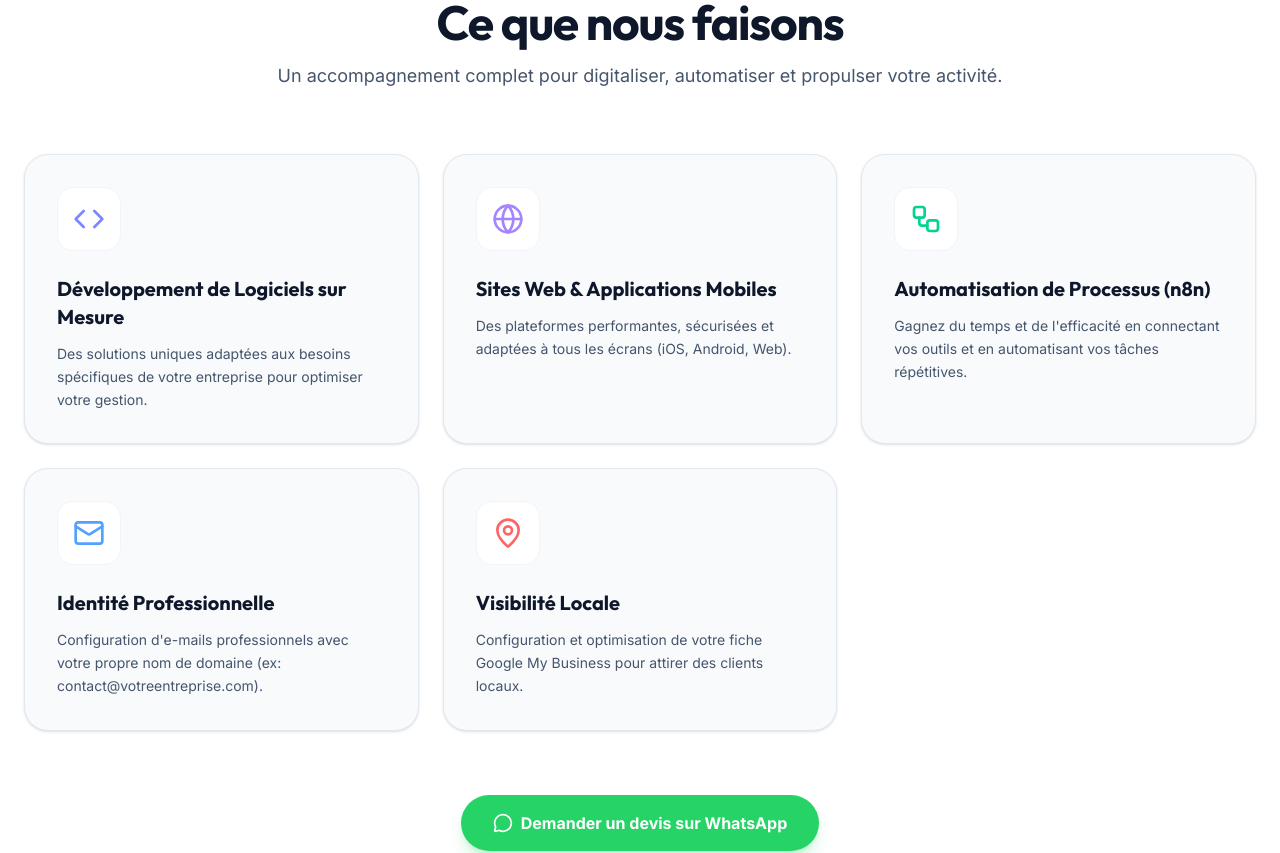
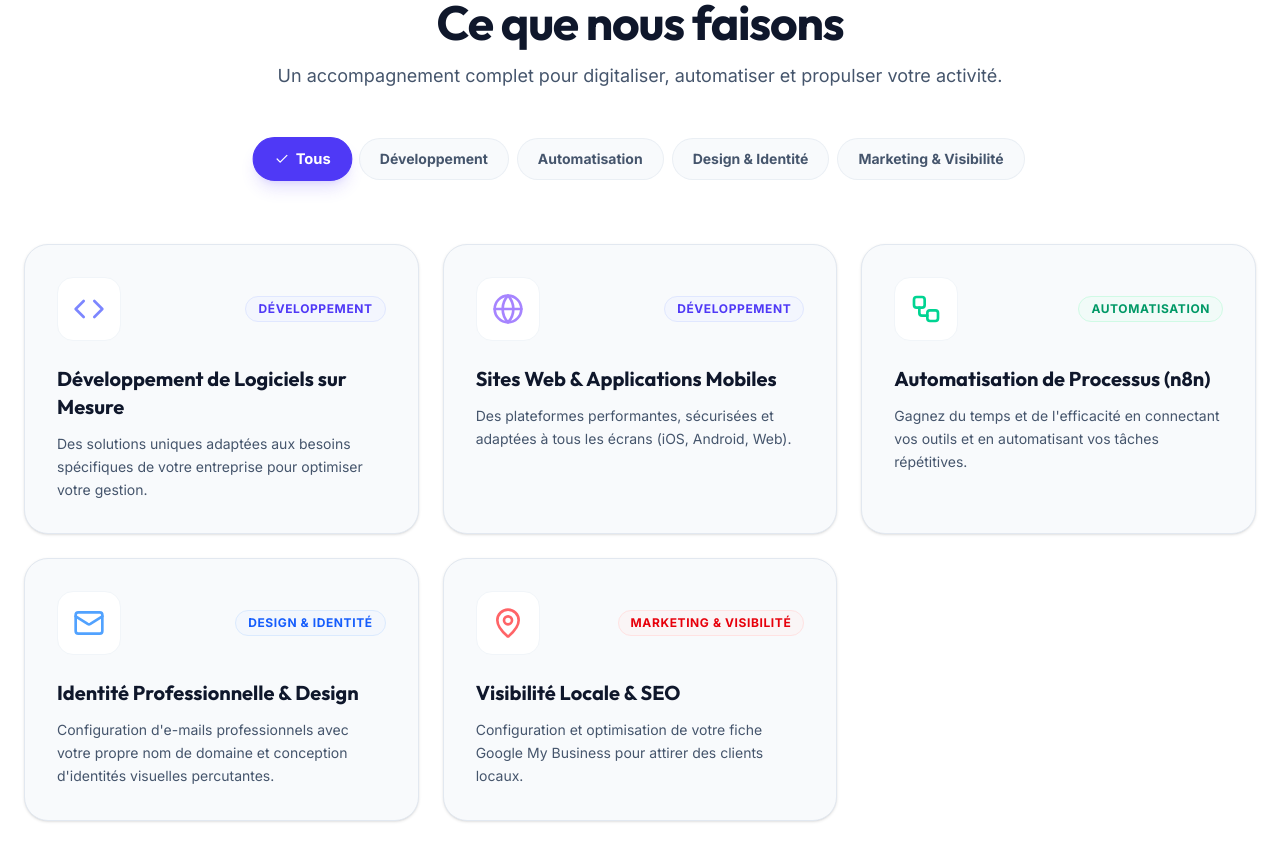
Before and after one commit to cherifadiatta-hardsoft/HardSoft-Technologies-, a React (Vite) app: page / in a window 1280 px wide. Shown: the part 1860-2713 px from the top of the page. Built offline with nearby package versions, Linux system fonts and the light colour scheme.

Commit message:
feat: enhance UI features and build configuration
- Add legacy build scripts for Node compatibility
- Improve FAQ search empty state with filter reset
- Add category filtering to services section
- Implement Google Calendar URL generation for bookings

```diff
--- a/package.json
+++ b/package.json
@@ -9,7 +9,9 @@
   "scripts": {
     "dev": "tsx server.ts",
     "build": "vite build && esbuild server.ts --bundle --platform=node --format=cjs --packages=external --sourcemap --outfile=dist/server.cjs",
+    "build:legacy": "NODE_OPTIONS=--openssl-legacy-provider vite build && NODE_OPTIONS=--openssl-legacy-provider esbuild server.ts --bundle --platform=node --format=cjs --packages=external --sourcemap --outfile=dist/server.cjs",
     "start": "node dist/server.cjs",
+    "start:legacy": "NODE_OPTIONS=--openssl-legacy-provider node dist/server.cjs",
     "preview": "vite preview",
     "lint": "tsc --noEmit"
   },
--- a/src/components/FAQ.tsx
+++ b/src/components/FAQ.tsx
@@ -130,9 +130,38 @@ export default function FAQ() {
               </div>
             ))
           ) : (
-            <div className="text-center py-10 text-slate-500 dark:text-slate-400">
-              <p>Aucun résultat trouvé pour "{searchQuery}".</p>
-            </div>
+            <motion.div
+              initial={{ opacity: 0, y: 10 }}
+              animate={{ opacity: 1, y: 0 }}
+              className="text-center py-16 px-6 bg-slate-50 dark:bg-slate-900/45 border border-dashed border-slate-200 dark:border-slate-800 rounded-3xl"
+            >
+              <div className="text-4xl mb-4 select-none">🔍</div>
+              <h3 className="font-display font-bold text-lg text-slate-800 dark:text-white mb-2">
+                Aucune question ne correspond à votre recherche
+              </h3>
+              <p className="text-sm text-slate-600 dark:text-slate-400 max-w-md mx-auto mb-6">
+                Nous n'avons trouvé aucun résultat pour « <strong className="text-indigo-500">{searchQuery}</strong> » dans la catégorie « <strong className="text-indigo-500">{selectedCategory}</strong> ». Essayez d'utiliser des termes différents ou de réinitialiser la recherche.
+              </p>
+              <div className="flex flex-wrap items-center justify-center gap-3">
+                {(searchQuery || selectedCategory !== 'Toutes') && (
+                  <button
+                    onClick={() => {
+                      setSearchQuery('');
+                      setSelectedCategory('Toutes');
+                    }}
+                    className="px-5 py-2.5 bg-indigo-600/10 hover:bg-indigo-600/20 text-indigo-600 dark:text-indigo-400 font-bold rounded-xl text-xs transition-all border border-indigo-200 dark:border-indigo-900/40 cursor-pointer active:scale-95"
+                  >
+                    Réinitialiser les filtres
+                  </button>
+                )}
+                <a
+                  href="#contact"
+                  className="px-5 py-2.5 bg-slate-900 hover:bg-slate-800 dark:bg-slate-850 dark:hover:bg-slate-800 text-white font-bold rounded-xl text-xs transition-all cursor-pointer active:scale-95 shadow-sm"
+                >
+                  Nous poser votre question
+                </a>
+              </div>
+            </motion.div>
           )}
         </div>
       </div>
--- a/src/components/Services.tsx
+++ b/src/components/Services.tsx
@@ -1,71 +1,128 @@
-import { motion } from 'motion/react';
-import { Code, Globe, Workflow, Mail, MapPin, MessageCircle } from 'lucide-react';
+import { useState } from 'react';
+import { motion, AnimatePresence } from 'motion/react';
+import { Code, Globe, Workflow, Mail, MapPin, MessageCircle, Check } from 'lucide-react';
 import { WHATSAPP_URL } from '../config';
+
+const categories = ['Tous', 'Développement', 'Automatisation', 'Design & Identité', 'Marketing & Visibilité'];
 
 const services = [
   {
     icon: <Code size={32} className="text-indigo-400" />,
     title: 'Développement de Logiciels sur Mesure',
     description: 'Des solutions uniques adaptées aux besoins spécifiques de votre entreprise pour optimiser votre gestion.',
+    category: 'Développement',
   },
   {
     icon: <Globe size={32} className="text-violet-400" />,
     title: 'Sites Web & Applications Mobiles',
     description: 'Des plateformes performantes, sécurisées et adaptées à tous les écrans (iOS, Android, Web).',
+    category: 'Développement',
   },
   {
     icon: <Workflow size={32} className="text-emerald-400" />,
     title: 'Automatisation de Processus (n8n)',
     description: 'Gagnez du temps et de l\'efficacité en connectant vos outils et en automatisant vos tâches répétitives.',
+    category: 'Automatisation',
   },
   {
     icon: <Mail size={32} className="text-blue-400" />,
-    title: 'Identité Professionnelle',
-    description: 'Configuration d\'e-mails professionnels avec votre propre nom de domaine (ex: contact@votreentreprise.com).',
+    title: 'Identité Professionnelle & Design',
+    description: 'Configuration d\'e-mails professionnels avec votre propre nom de domaine et conception d\'identités visuelles percutantes.',
+    category: 'Design & Identité',
   },
   {
     icon: <MapPin size={32} className="text-red-400" />,
-    title: 'Visibilité Locale',
+    title: 'Visibilité Locale & SEO',
     description: 'Configuration et optimisation de votre fiche Google My Business pour attirer des clients locaux.',
+    category: 'Marketing & Visibilité',
   },
 ];
 
 export default function Services() {
+  const [activeCategory, setActiveCategory] = useState('Tous');
+
+  const filteredServices = activeCategory === 'Tous'
+    ? services
+    : services.filter(service => service.category === activeCategory);
+
   return (
     <section
       id="services"
       data-seo-title="Nos Services | HardSoft Technologies"
       data-seo-description="Développement sur-mesure, automatisation n8n, création de sites web et applications mobiles."
-      className="py-24 relative"
+      className="py-24 relative overflow-hidden"
     >
       <div className="max-w-7xl 2xl:max-w-[1400px] 3xl:max-w-[1600px] mx-auto px-6">
-        <div className="text-center max-w-3xl mx-auto mb-16">
+        <div className="text-center max-w-3xl mx-auto mb-12">
           <h2 className="font-display text-3xl md:text-5xl 2xl:text-6xl font-bold mb-4 tracking-tight text-slate-900 dark:text-white">Ce que nous faisons</h2>
           <p className="text-slate-600 dark:text-slate-400 text-base md:text-lg 2xl:text-xl">
             Un accompagnement complet pour digitaliser, automatiser et propulser votre activité.
           </p>
         </div>
 
-        <div className="grid md:grid-cols-2 lg:grid-cols-3 gap-6 2xl:gap-8">
-          {services.map((service, index) => (
+        {/* Category Filters */}
+        <div className="flex flex-wrap items-center justify-center gap-2 mb-16 max-w-4xl mx-auto px-4">
+          {categories.map((cat) => {
+            const isActive = activeCategory === cat;
+            return (
+              <button
+                key={cat}
+                onClick={() => setActiveCategory(cat)}
+                className={`px-5 py-2.5 rounded-full text-xs sm:text-sm font-bold transition-all flex items-center gap-1.5 cursor-pointer border ${
+                  isActive
+                    ? 'bg-indigo-600 border-indigo-600 text-white shadow-lg shadow-indigo-600/15 scale-105'
+                    : 'bg-slate-50 dark:bg-slate-900 hover:bg-slate-100 dark:hover:bg-slate-800 border-slate-200/60 dark:border-slate-800 text-slate-600 dark:text-slate-400 hover:text-slate-900 dark:hover:text-white'
+                }`}
+              >
+                {isActive && <Check size={14} className="shrink-0" />}
+                <span>{cat}</span>
+              </button>
+            );
+          })}
+        </div>
+
+        {/* Services Grid with Animation */}
         <motion.div
-              key={index}
-              initial={{ opacity: 0, y: 20 }}
-              whileInView={{ opacity: 1, y: 0 }}
-              viewport={{ once: true }}
-              transition={{ delay: index * 0.1, duration: 0.5 }}
-              className="bg-slate-50 dark:bg-slate-900 border border-slate-200 dark:border-slate-800 rounded-3xl p-8 2xl:p-10 hover:-translate-y-1 hover:border-indigo-500/50 hover:bg-slate-100 dark:hover:bg-slate-800/50 transition-all duration-300 shadow-sm hover:shadow-md group"
+          layout
+          className="grid md:grid-cols-2 lg:grid-cols-3 gap-6 2xl:gap-8"
         >
-              <div className="w-16 h-16 2xl:w-18 2xl:h-18 rounded-2xl bg-white dark:bg-slate-950 flex items-center justify-center mb-6 border border-slate-100 dark:border-slate-800 group-hover:scale-110 transition-transform duration-300">
+          <AnimatePresence mode="popLayout">
+            {filteredServices.map((service, index) => (
+              <motion.div
+                layout
+                key={service.title}
+                initial={{ opacity: 0, scale: 0.9 }}
+                animate={{ opacity: 1, scale: 1 }}
+                exit={{ opacity: 0, scale: 0.9 }}
+                transition={{ duration: 0.3 }}
+                className="bg-slate-50 dark:bg-slate-900 border border-slate-200 dark:border-slate-800 rounded-3xl p-8 2xl:p-10 hover:-translate-y-1 hover:border-indigo-500/50 hover:bg-slate-100 dark:hover:bg-slate-800/50 transition-all duration-300 shadow-sm hover:shadow-md group flex flex-col justify-between"
+              >
+                <div>
+                  <div className="flex items-center justify-between mb-6">
+                    <div className="w-16 h-16 2xl:w-18 2xl:h-18 rounded-2xl bg-white dark:bg-slate-950 flex items-center justify-center border border-slate-100 dark:border-slate-800 group-hover:scale-110 transition-transform duration-300">
                       {service.icon}
+                    </div>
+                    <span className={`text-[10px] sm:text-xs font-extrabold tracking-wider uppercase px-3 py-1 rounded-full border select-none ${
+                      service.category === 'Développement'
+                        ? 'bg-indigo-50/50 dark:bg-indigo-950/20 text-indigo-600 dark:text-indigo-400 border-indigo-100 dark:border-indigo-900/30'
+                        : service.category === 'Automatisation'
+                        ? 'bg-emerald-50/50 dark:bg-emerald-950/20 text-emerald-600 dark:text-emerald-400 border-emerald-100 dark:border-emerald-900/30'
+                        : service.category === 'Design & Identité'
+                        ? 'bg-blue-50/50 dark:bg-blue-950/20 text-blue-600 dark:text-blue-400 border-blue-100 dark:border-blue-900/30'
+                        : 'bg-red-50/50 dark:bg-red-950/20 text-red-600 dark:text-red-400 border-red-100 dark:border-red-900/30'
+                    }`}>
+                      {service.category}
+                    </span>
                   </div>
                   <h3 className="font-display text-xl 2xl:text-2xl font-bold mb-3 text-slate-900 dark:text-white">{service.title}</h3>
                   <p className="text-slate-600 dark:text-slate-400 leading-relaxed text-sm 2xl:text-base">
                     {service.description}
                   </p>
+                </div>
               </motion.div>
             ))}
-        </div>
+          </AnimatePresence>
+        </motion.div>
 
         <div className="mt-16 text-center">
             <a
```
Also changed, not shown: src/components/About.tsx (+48 -8 lines). Lines whose indentation alone changed are shown as unchanged.
